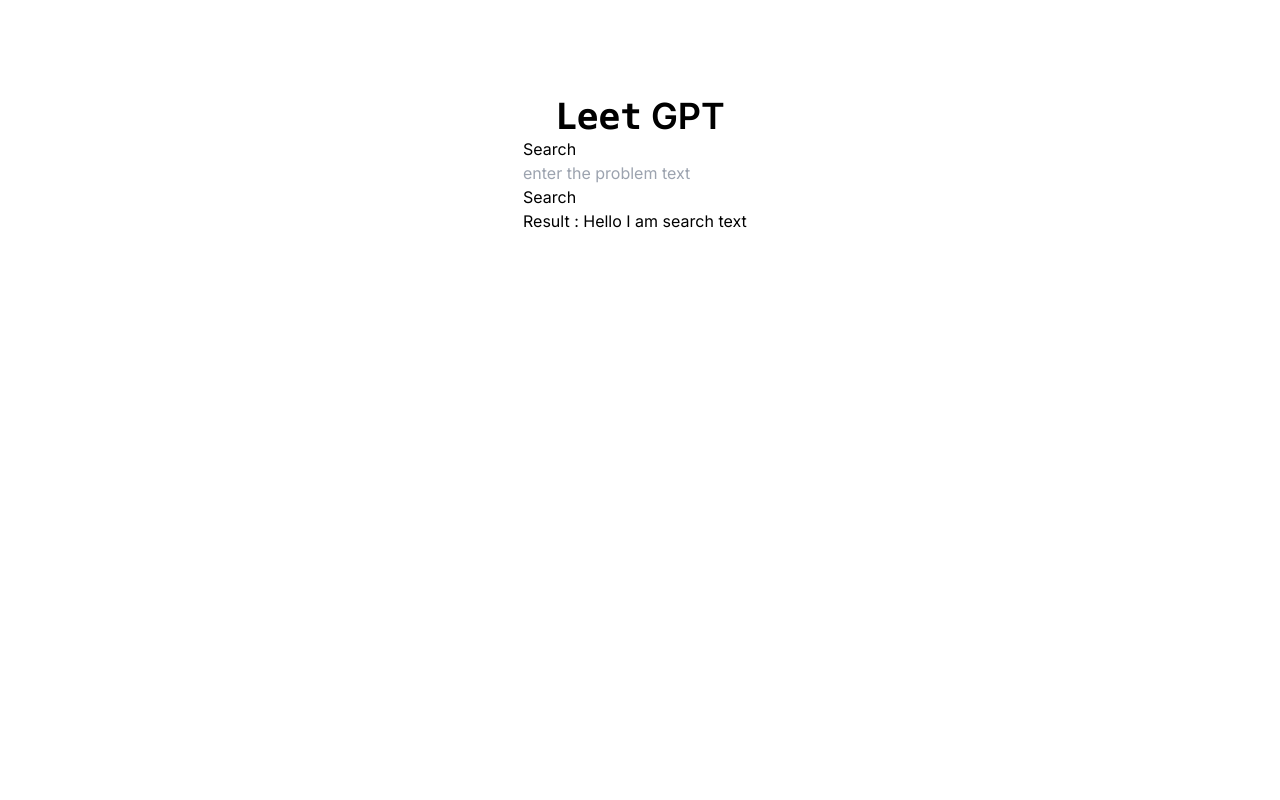
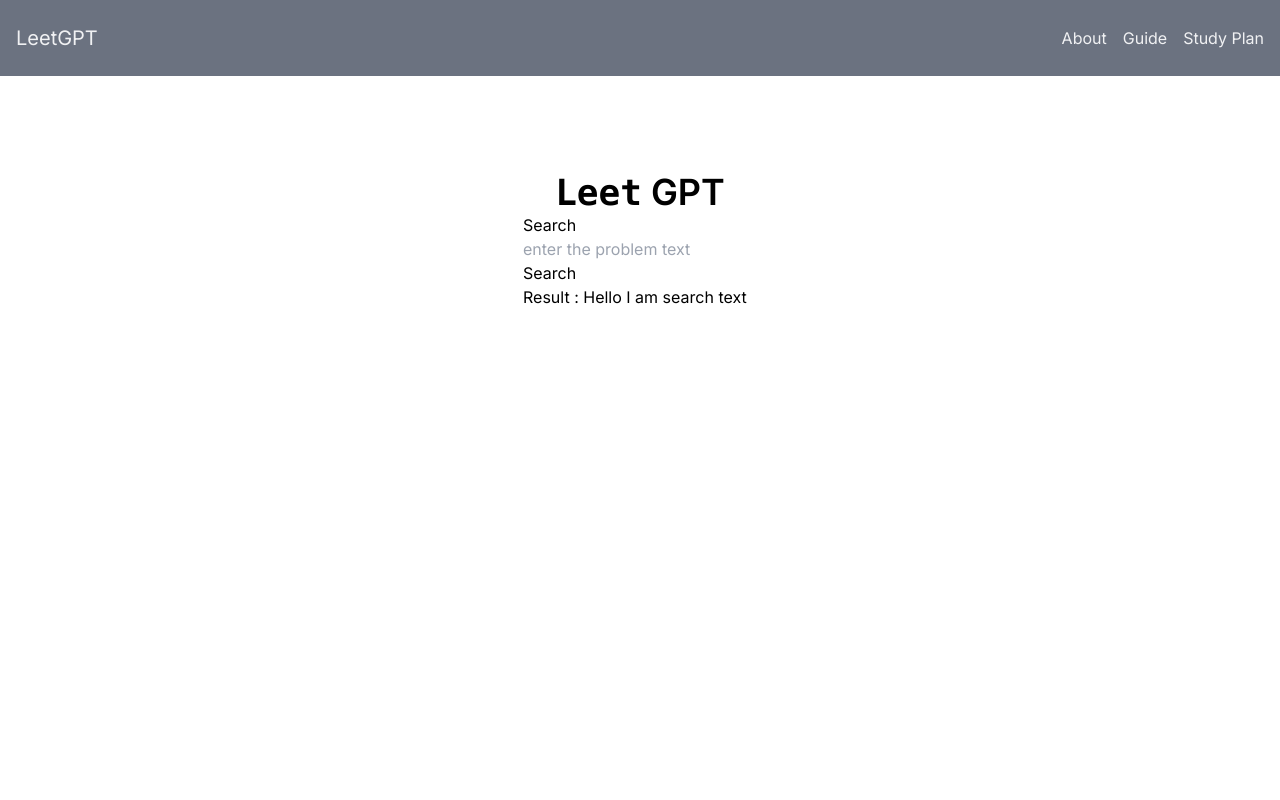
Before and after one commit to SushantChhetry/ai-project, a Next.js app in the folder leet-gpt/: page / in a window 1280 px wide. Shown: the top 800 px of the page. Built offline with nearby package versions, Linux system fonts and the light colour scheme.

Commit message:
Added NavBar

```diff
--- /dev/null
+++ b/leet-gpt/app/components/Nav.tsx
@@ -0,0 +1,20 @@
+import React from 'react'
+
+export default function Nav() {
+  return (
+    <>
+    <nav>
+         <div className="container px-4 py-6 mx-auto bg-gray-500">
+        <div className="flex items-center justify-between text-white/90">
+            <h3 className='flex-col text-xl '>LeetGPT</h3>
+            <ul className='flex space-x-4'>
+                <li>About</li>
+                <li>Guide</li>
+                <li>Study Plan</li>
+            </ul>
+            </div>
+            </div>
+    </nav>
+    </>
+  )
+}
--- a/leet-gpt/app/layout.tsx
+++ b/leet-gpt/app/layout.tsx
@@ -1,12 +1,13 @@
 import './globals.css'
 import { Inter } from 'next/font/google'
 import Footer from './components/Footer'
+import Nav from './components/Nav'
 
 const inter = Inter({ subsets: ['latin'] })
 
 export const metadata = {
-  title: 'Create Next App',
-  description: 'Generated by create next app',
+  title: 'LeetGPT',
+  description: 'Open AI Leet Code tool',
 }
 
 export default function RootLayout({
@@ -16,8 +17,10 @@ export default function RootLayout({
 }) {
   return (
     <html lang="en">
-      <body className={inter.className}>{children}
-      <Footer/>
+
+      <body className={inter.className}>
+        <Nav/>{children}
+        <Footer/>
       </body>
     </html>
   )
--- a/leet-gpt/app/page.tsx
+++ b/leet-gpt/app/page.tsx
@@ -1,4 +1,6 @@
 import Image from 'next/image'
+import Nav from './components/Nav'
+
 
 import Search from './components/Search'
 
```
